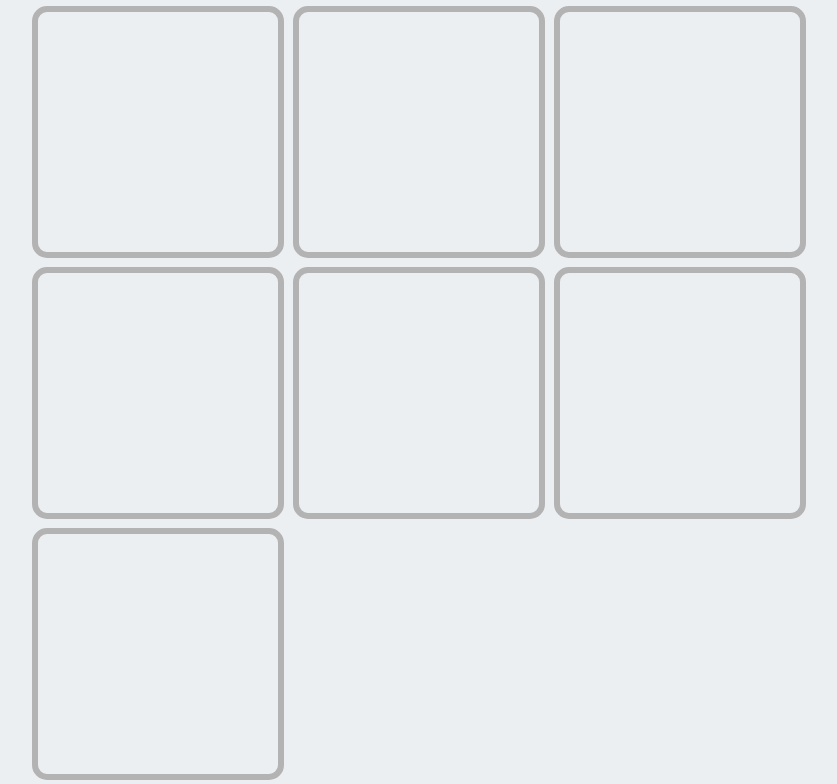
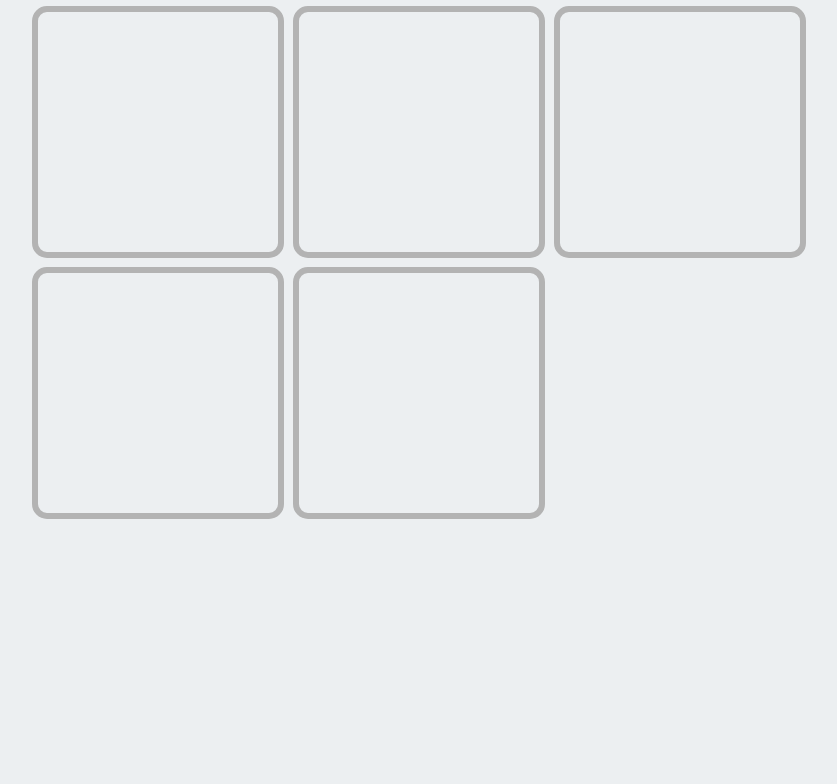
Before and after one commit to SiecTV/siectv.github.io, a plain HTML site: page index.html in a window 1280 px wide. Shown: the part 1382-2166 px from the top of the page, without its empty margins (165-1002 px from the left). After the commit the page ends 1905 px from the top, so only its background shows below. Drawn offline with Linux system fonts and the light colour scheme.

Commit message:
Add files via upload

```diff
--- a/index.html
+++ b/index.html
@@ -107,12 +107,6 @@
 			<div class="channel">
 
 			</div>
-			<div class="channel">
-
-			</div>
-			<div class="channel">
-
-			</div>
 		</div>
 	</body>
 </html>
```
